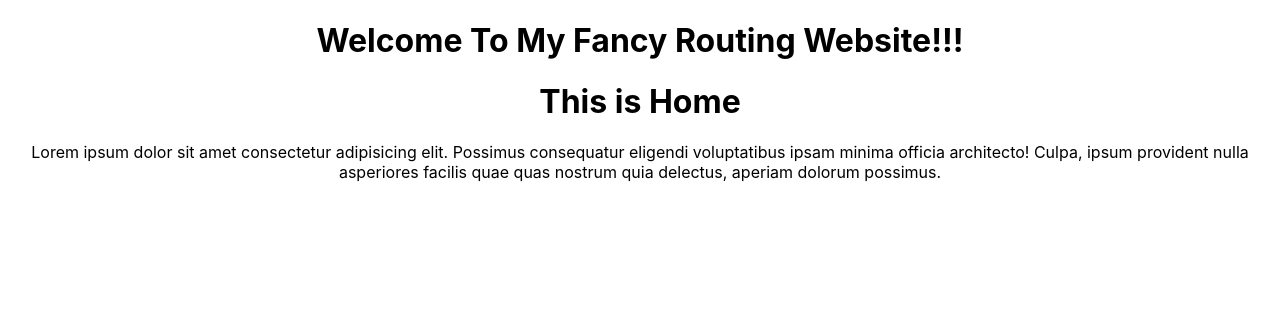
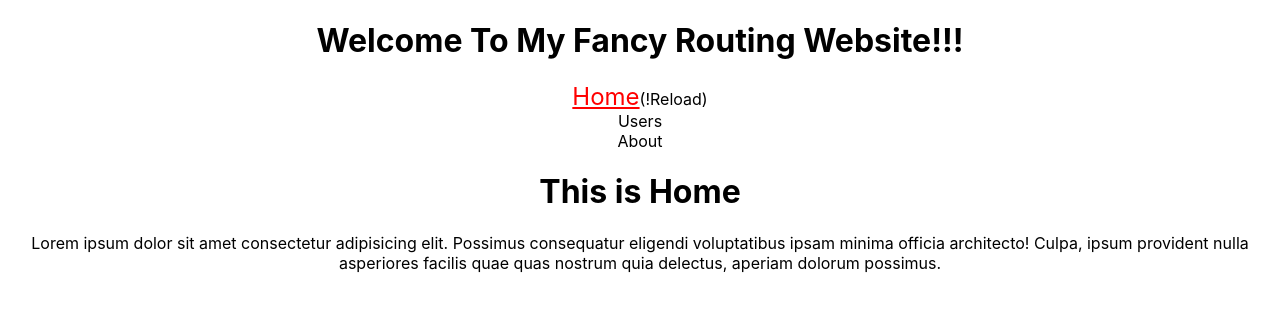
Before and after one commit to abulbashar98/react-router, a React (Create React App) app: page / in a window 1280 px wide. Shown: the top 310 px of the page. Built offline with nearby package versions, Linux system fonts and the light colour scheme.

Commit message:
navigation-in Header using Link Component and Custom Link Component instead of anchor tag

```diff
--- a/src/App.js
+++ b/src/App.js
@@ -7,13 +7,14 @@ import Home from './components/Home/Home';
 import About from './components/About us/About';
 import Users from './components/Users/Users';
 import NotFound from './components/NotFound/NotFound';
+import Header from './components/Header/Header';
 
 
 
 function App() {
   return (
     <div className="App">
-      <h1>Welcome To My Fancy Routing Website!!!</h1>
+      <Header></Header>
       <Routes>
         <Route path="/" element={<Home />}></Route>
         <Route path="about" element={<About />}></Route>
--- /dev/null
+++ b/src/components/CustomLink/CustomLink.js
@@ -0,0 +1,27 @@
+import React from 'react';
+import { Link, useMatch, useResolvedPath } from 'react-router-dom';
+
+function CustomLink({ children, to, ...props }) {
+    let resolved = useResolvedPath(to);
+    let match = useMatch({ path: resolved.pathname, end: true });
+
+    return (
+        <div>
+            <Link
+                style={{
+                    textDecoration: match ? "underline" : "none",
+                    color: match ? 'red' : 'black',
+                    fontSize: match ? '1.5em' : ''
+                }}
+                to={to}
+                {...props}
+            >
+                {children}
+            </Link>
+            {match && "(!Reload)"}
+
+        </div>
+    );
+}
+
+export default CustomLink;
--- /dev/null
+++ b/src/components/Header/Header.js
@@ -0,0 +1,38 @@
+import React from 'react';
+import { Link } from 'react-router-dom';
+import CustomLink from '../CustomLink/CustomLink';
+
+const Header = () => {
+
+    //Note: 1st way to simply route using anchor tag... But the problem is it reloads when
+    //      page loads......
+
+    // Note: To solve that we need to use <Link> Components in React and to instead of href......
+
+    return (
+        <div>
+            <h1>Welcome To My Fancy Routing Website!!!</h1>
+            {/* <nav>
+                <a href="/">Home</a>
+                <a href="/users">Users</a>
+                <a href="/about">About</a>
+            </nav> */}
+
+            {/* <nav>
+                <Link to="/">Home</Link>
+                <Link to="users">Users</Link>
+                <Link to="about">About</Link>
+            </nav> */}
+
+
+            <nav>
+                <CustomLink to="/">Home</CustomLink>
+                <CustomLink to="users">Users</CustomLink>
+                <CustomLink to="about">About</CustomLink>
+            </nav>
+
+        </div>
+    );
+};
+
+export default Header;
```
Also changed, not shown: 1 other file (tests, documents, lock files or other folders).
